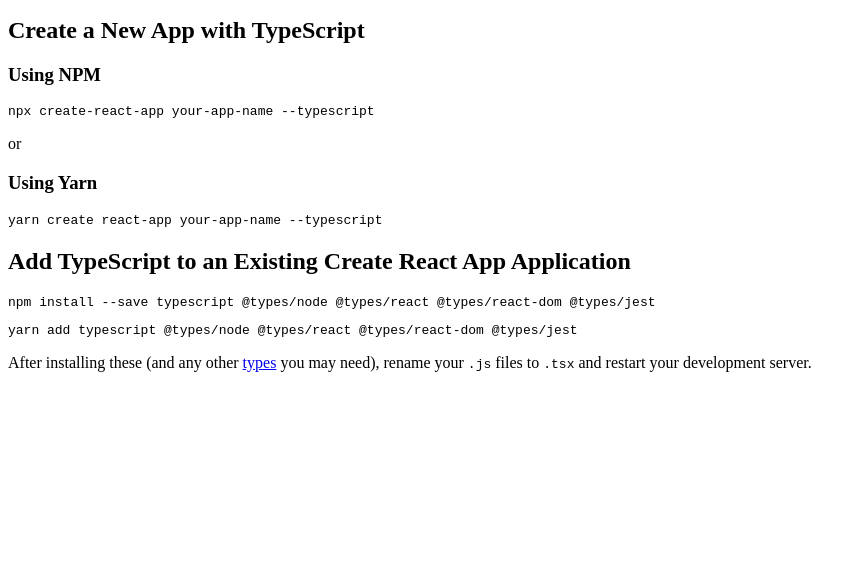
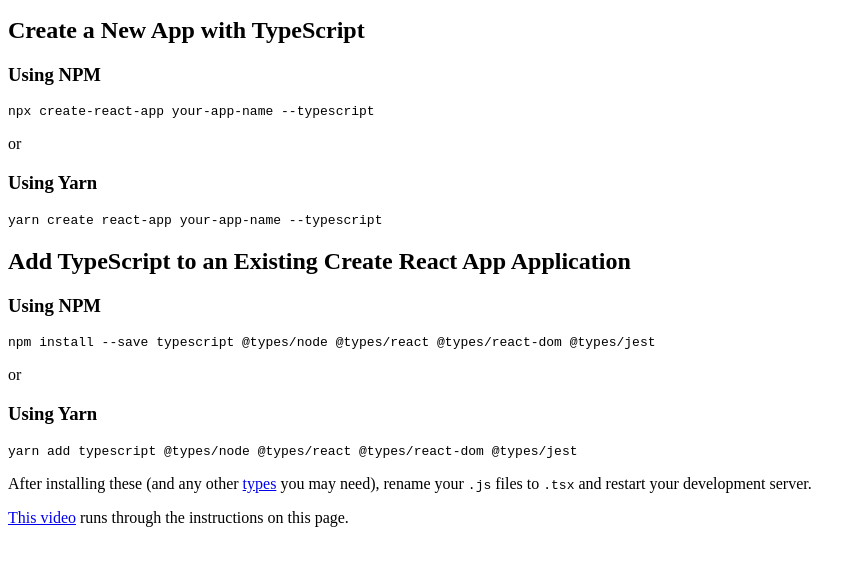
Before and after one commit to AryanJ-NYC/reactandtypescript.dev, a Gatsby site: page /installation/create-react-app in a window 1280 px wide. Shown: the part 101-666 px from the top of the page, without its empty margins (0-866 px from the left). Built offline with nearby package versions, Linux system fonts and the light colour scheme; Gatsby itself is replaced by a stand-in of ours; code samples lack their colours.

Commit message:
Add Create React App video

````diff
--- a/src/pages/installation/create-react-app.mdx
+++ b/src/pages/installation/create-react-app.mdx
@@ -34,12 +34,20 @@ yarn create react-app your-app-name --typescript
 
 ## Add TypeScript to an Existing Create React App Application
 
+### Using NPM
+
 ```
 npm install --save typescript @types/node @types/react @types/react-dom @types/jest
 ```
+
+or
+
+### Using Yarn
 
 ```
 yarn add typescript @types/node @types/react @types/react-dom @types/jest
 ```
 
 After installing these (and any other [types](http://definitelytyped.org/) you may need), rename your `.js` files to `.tsx` and restart your development server.
+
+[This video](https://www.youtube.com/watch?v=wvvNUr4lgaM) runs through the instructions on this page.
````
